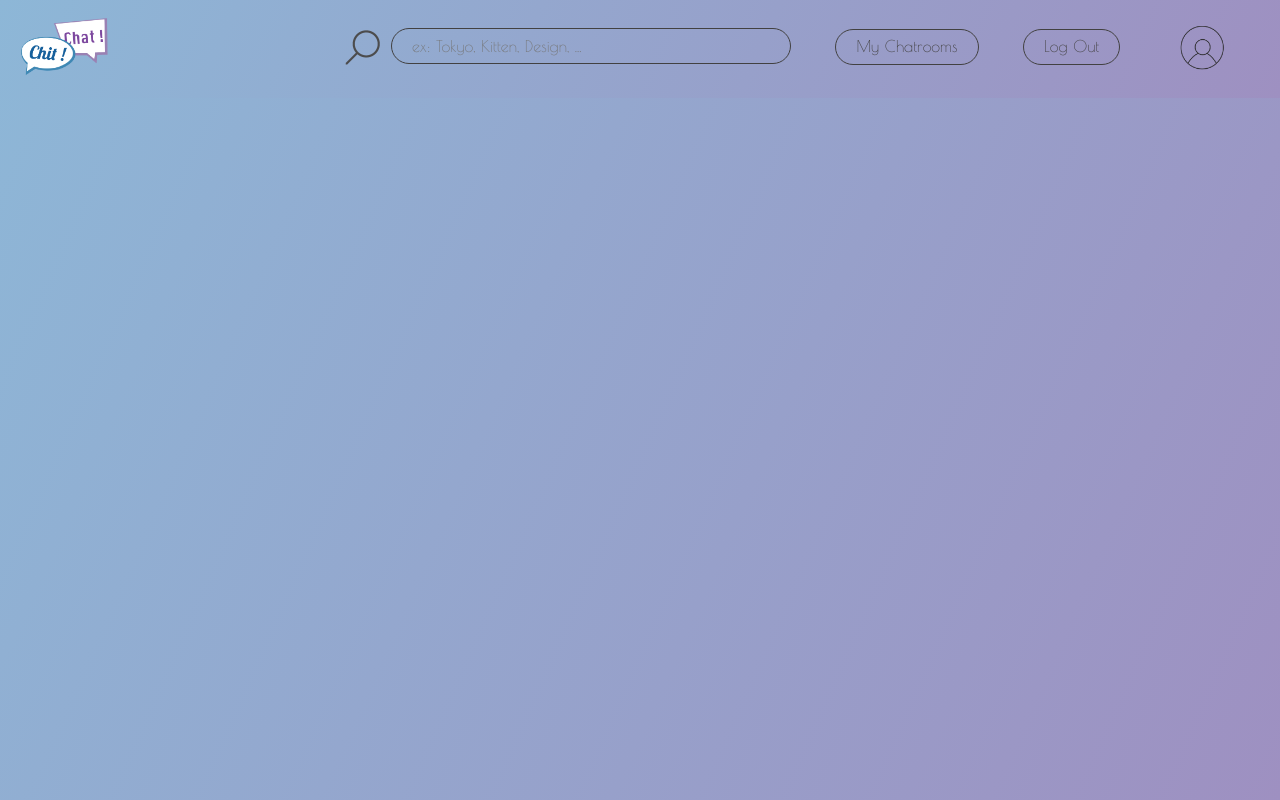
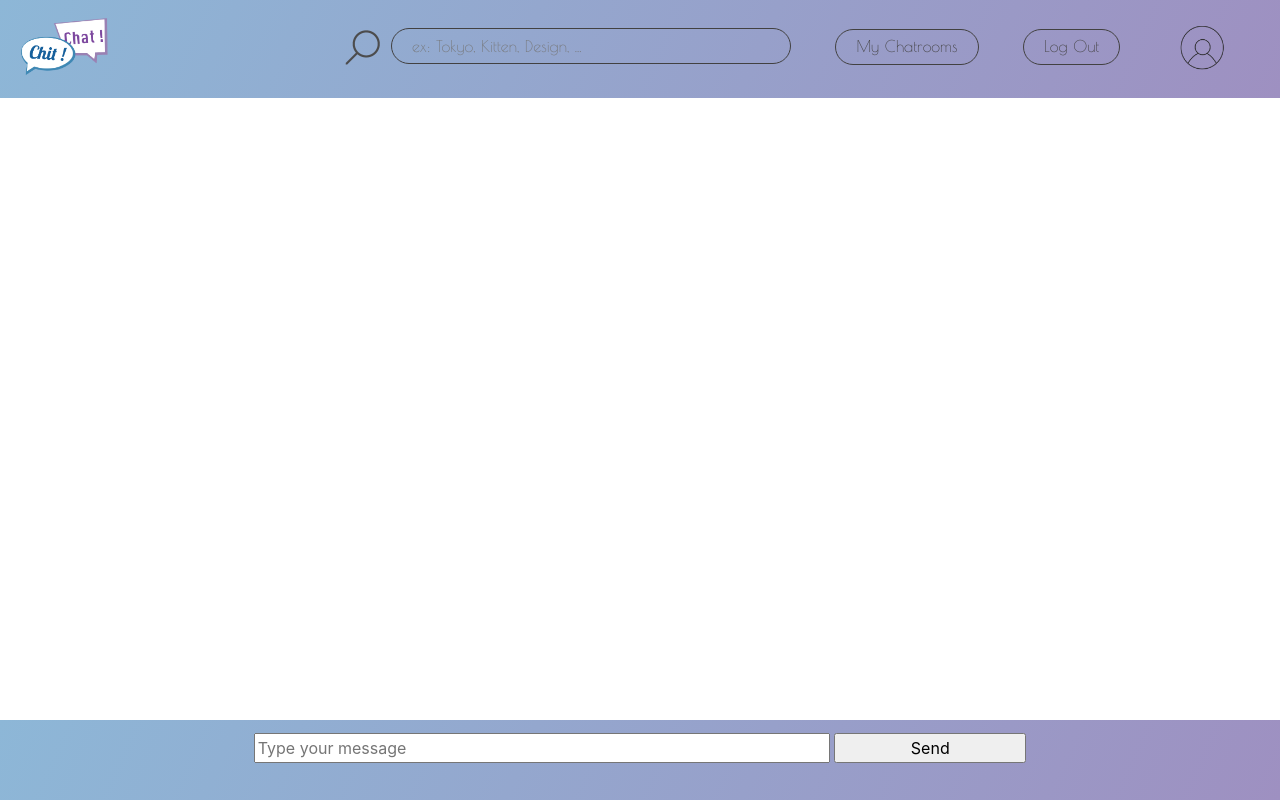
Before and after one commit to M1nj/chatroom, a PHP site: page /chatroom.php in a window 1280 px wide. Run offline with PHP 8.4, Linux system fonts and the light colour scheme; a user stored in the database is signed in; some libraries are stand-ins or nearby versions.

Commit message:
Websockets semi-functionnal

```diff
--- a/CSS/style.css
+++ b/CSS/style.css
@@ -40,6 +40,10 @@ body{
     height: 100%;
 }
 
+body#body{
+    background: white;
+}
+
 p.hometext{
     color: white;
     margin-bottom: 10px;
@@ -324,3 +331,18 @@ li.profil{
 
 
 /* chatroom */
+ input#send{
+     width:15%;
+ }
+ input#message{
+    width:45%;
+}
+div.user_inputs{
+    background: linear-gradient(114deg, #8db7d7, #9e90c1);
+    bottom: 0%;
+    position: absolute;
+    width: 100%;
+    color: white;
+    height: 10%;
+    padding-top: 1%;
+}
--- a/chatroom.php
+++ b/chatroom.php
@@ -1,3 +1,29 @@
 <?php
     include ('header.php');
+    session_start();
 ?>
+<body id="body">
+    <div class="chats">
+
+    </div>
+    <div class="user_inputs">
+
+        <input type="text" id="message" placeholder="Type your message"></input>
+        <input type="button" id="send" value="Send"></input>
+    </div>
+
+ <script src="Public/socket.io.js"></script>
+        <script>
+            var socket = io.connect('http://localhost:3000');
+        </script>
+
+<script>
+    console.log("Hello");
+    $('#send').click(function(){
+        socket.emit('message',{content: $('#message').val(), nickname: '<?PHP echo $_SESSION['nickname'] ?>', date: new Date() });
+        console.log("Hello");
+    })
+</script>
+
+</body>
+</html>
--- a/index.php
+++ b/index.php
@@ -28,7 +28,6 @@
     // Hachage du mot de passe
     // $pass_hache = password_hash($_POST['password'], PASSWORD_DEFAULT);
     if (!empty($_POST)){
-        $hash = "SELECT password FROM user_base";
         $nickname = $_POST["nickname"];
         $password = $_POST["password"];
 
@@ -98,3 +97,8 @@ swal({
 })
 }
  </script>
+
+ <script src="Public/socket.io.js"></script>
+        <script>
+            var socket = io.connect('http://localhost:3000');
+        </script>
```
Also changed, not shown: other parts of CSS/style.css (+19 -16 lines), server.js (+9 -8 lines).
